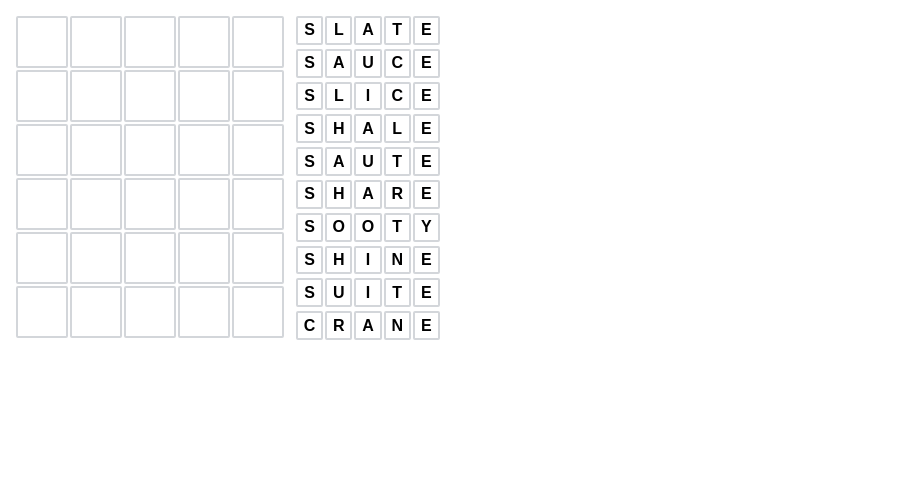
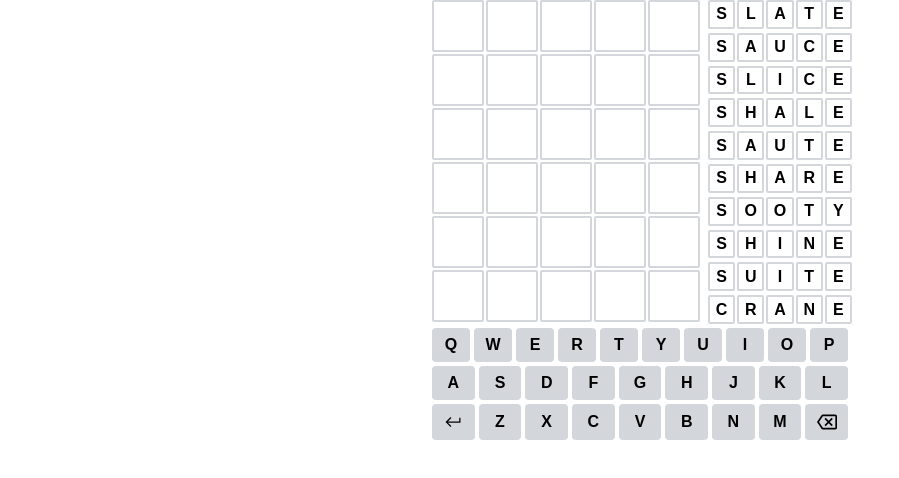
Before and after one commit to aadityabhusal/wordlewiz, a React (Vite) app: page / in a window 1280 px wide. Shown: the top 478 px of the page, without its empty margins (0-899 px from the left). Built offline with nearby package versions, Linux system fonts and the light colour scheme.

Commit message:
feat: adds keyboard component

```diff
--- a/src/App.tsx
+++ b/src/App.tsx
@@ -1,6 +1,7 @@
 import { useEffect, useState } from "react";
 import answers from "./data/answers.json";
 import { checkWord, getColor } from "./utils";
+import { Keyboard } from "./components/Keyboard";
 
 const [rows, cols] = [6, 5];
 
@@ -86,6 +87,7 @@ export default function App() {
 
   return (
     <div id="app">
+      <div id="play">
         <div id="letterMatrix">
           {matrix.map((row, rowIndex) => (
             <div key={rowIndex} className="letterMatrixRow">
@@ -125,5 +127,7 @@ export default function App() {
           ))}
         </div>
       </div>
+      <Keyboard charStatus={{}} />
+    </div>
   );
 }
--- /dev/null
+++ b/src/components/Keyboard.tsx
@@ -0,0 +1,43 @@
+import enterIcon from "./enter.svg";
+import deleteIcon from "./delete.svg";
+
+export function Keyboard({
+  charStatus,
+}: {
+  charStatus: Record<string, number>;
+}) {
+  function onClick() {
+    return charStatus;
+  }
+  return (
+    <div id="keyboard">
+      <div className="keyboardRow">
+        {["Q", "W", "E", "R", "T", "Y", "U", "I", "O", "P"].map((key) => (
+          <div className="keyboardKey" key={key} onClick={onClick}>
+            {key}
+          </div>
+        ))}
+      </div>
+      <div className="keyboardRow">
+        {["A", "S", "D", "F", "G", "H", "J", "K", "L"].map((key) => (
+          <div className="keyboardKey" key={key} onClick={onClick}>
+            {key}
+          </div>
+        ))}
+      </div>
+      <div className="keyboardRow">
+        <div className="keyboardKey" onClick={onClick}>
+          <img src={enterIcon} />
+        </div>
+        {["Z", "X", "C", "V", "B", "N", "M"].map((key) => (
+          <div className="keyboardKey" key={key} onClick={onClick}>
+            {key}
+          </div>
+        ))}
+        <div className="keyboardKey" onClick={onClick}>
+          <img src={deleteIcon} />
+        </div>
+      </div>
+    </div>
+  );
+}
--- a/src/style.css
+++ b/src/style.css
@@ -4,10 +4,16 @@ body {
 }
 
 #app {
+  width: min(26rem, 100vw);
+  margin: 0 auto;
+  display: flex;
+  flex-direction: column;
+  justify-content: center;
+}
+
+#play {
   display: flex;
   gap: 0.5rem;
-  padding: 1rem;
-  overflow: auto;
 }
 
 #letterMatrix {
@@ -39,7 +45,6 @@ body {
   display: flex;
   flex-direction: column;
   gap: 0.25rem;
-  padding: 0 0.25rem;
   overflow-y: auto;
 }
 
@@ -57,3 +62,23 @@ body {
   width: 1.55rem;
   height: 1.55rem;
 }
+
+.keyboardRow {
+  display: flex;
+  justify-content: center;
+  flex: 1;
+  gap: 0.25rem;
+  margin-top: 0.25rem;
+}
+
+.keyboardKey {
+  display: flex;
+  align-items: center;
+  justify-content: center;
+  flex: 1;
+  padding: 0.5rem 0;
+  background-color: #d3d6da;
+  border-radius: 0.25rem;
+  cursor: pointer;
+  font-weight: bold;
+}
--- a/src/utils.ts
+++ b/src/utils.ts
@@ -31,3 +31,21 @@ export function getColor(state: number, rowIndex: number, currentRow: number) {
     ? colors[state]
     : "white";
 }
+
+export function sortByFrequency(words: string[]) {
+  const list = [...Array(26)].map(() => [0, 0, 0, 0, 0]);
+  words.forEach((word) => {
+    word.split("").forEach((letter, pos) => {
+      const index = Number(letter.codePointAt(0)) - 97;
+      list[index][pos] = list[index][pos] + 1;
+    });
+  });
+  function getSum(word: string) {
+    return word.split("").reduce((prev, letter, pos) => {
+      const index = Number(letter.codePointAt(0)) - 97;
+      return prev + list[index][pos];
+    }, 0);
+  }
+  words.sort((a, b) => getSum(b) - getSum(a));
+  return words;
+}
```
Also changed, not shown: src/components/delete.svg (added), src/components/enter.svg (added). Lines whose indentation alone changed are shown as unchanged.
